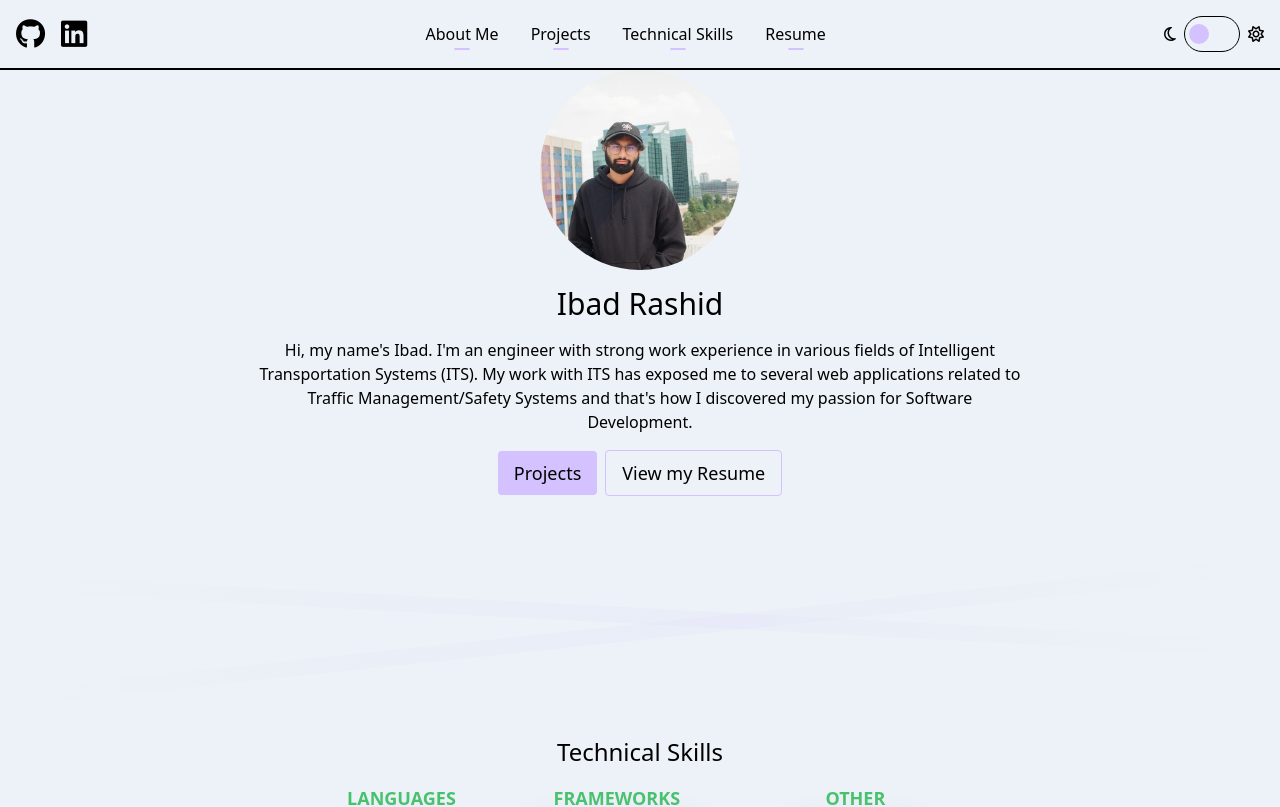
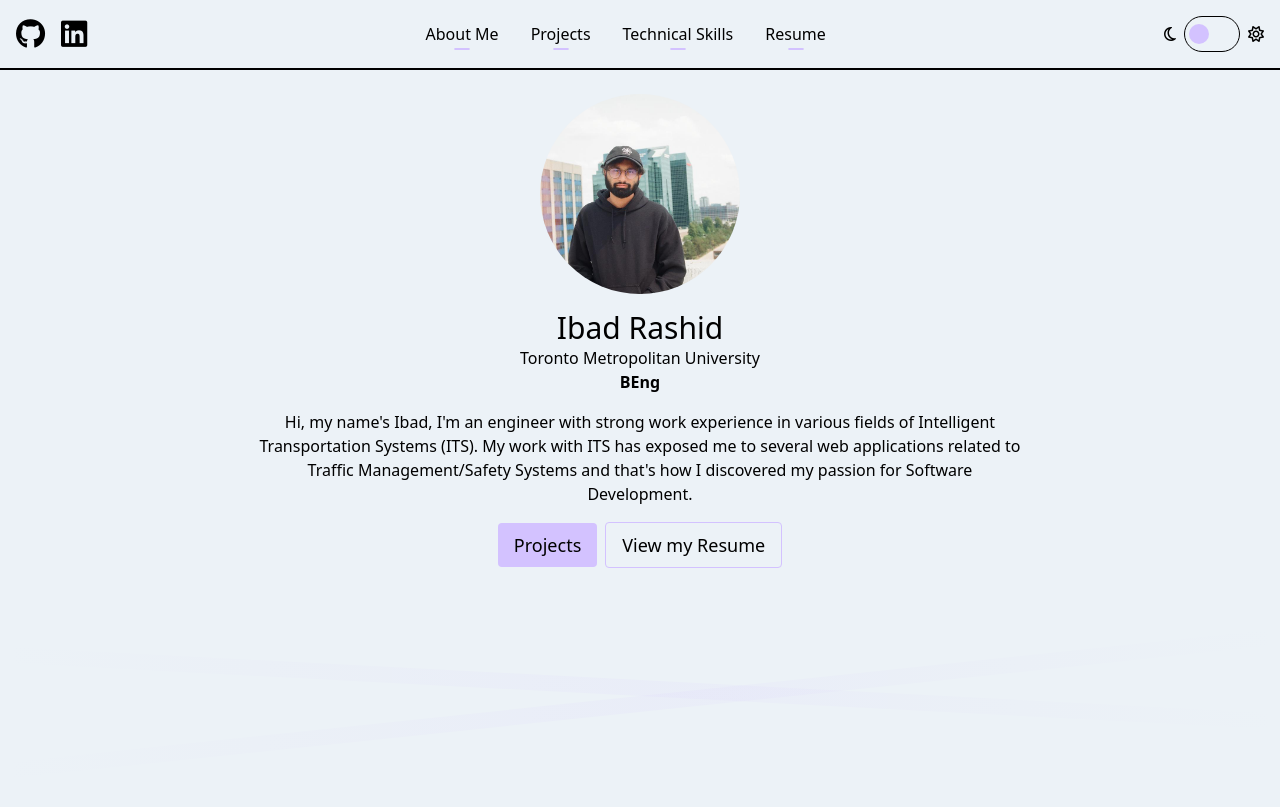
Before and after one commit to siobe34/portfolio-svelte, a SvelteKit app: page / in a window 1280 px wide. Shown: the top 807 px of the page. Built offline with nearby package versions, Linux system fonts and the light colour scheme.

Commit message:
CHORE: wording changes

```diff
--- a/src/routes/+page.svelte
+++ b/src/routes/+page.svelte
@@ -5,15 +5,20 @@
 	import profilePic from '$lib/images/profile.png';
 </script>
 
+<br />
 <Container id="about-me" classOverrides="-mt-20 pt-20">
 	<img
 		src={profilePic}
 		alt="Pic of me"
 		class="rounded-full w-[200px] h-[200px] min-w-[200px] min-h-[200px] object-cover"
 	/>
-	<h1 class="text-3xl">Ibad Rashid</h1>
+	<div class="flex flex-col items-center justify-center">
+		<h1 class="text-3xl">Ibad Rashid</h1>
+		<span>Toronto Metropolitan University</span>
+		<span class="font-semibold">BEng</span>
+	</div>
 	<p class="text-center">
-		Hi, my name's Ibad. I'm an engineer with strong work experience in various fields of Intelligent
+		Hi, my name's Ibad, I'm an engineer with strong work experience in various fields of Intelligent
 		Transportation Systems (ITS). My work with ITS has exposed me to several web applications
 		related to Traffic Management/Safety Systems and that's how I discovered my passion for Software
 		Development.
```
